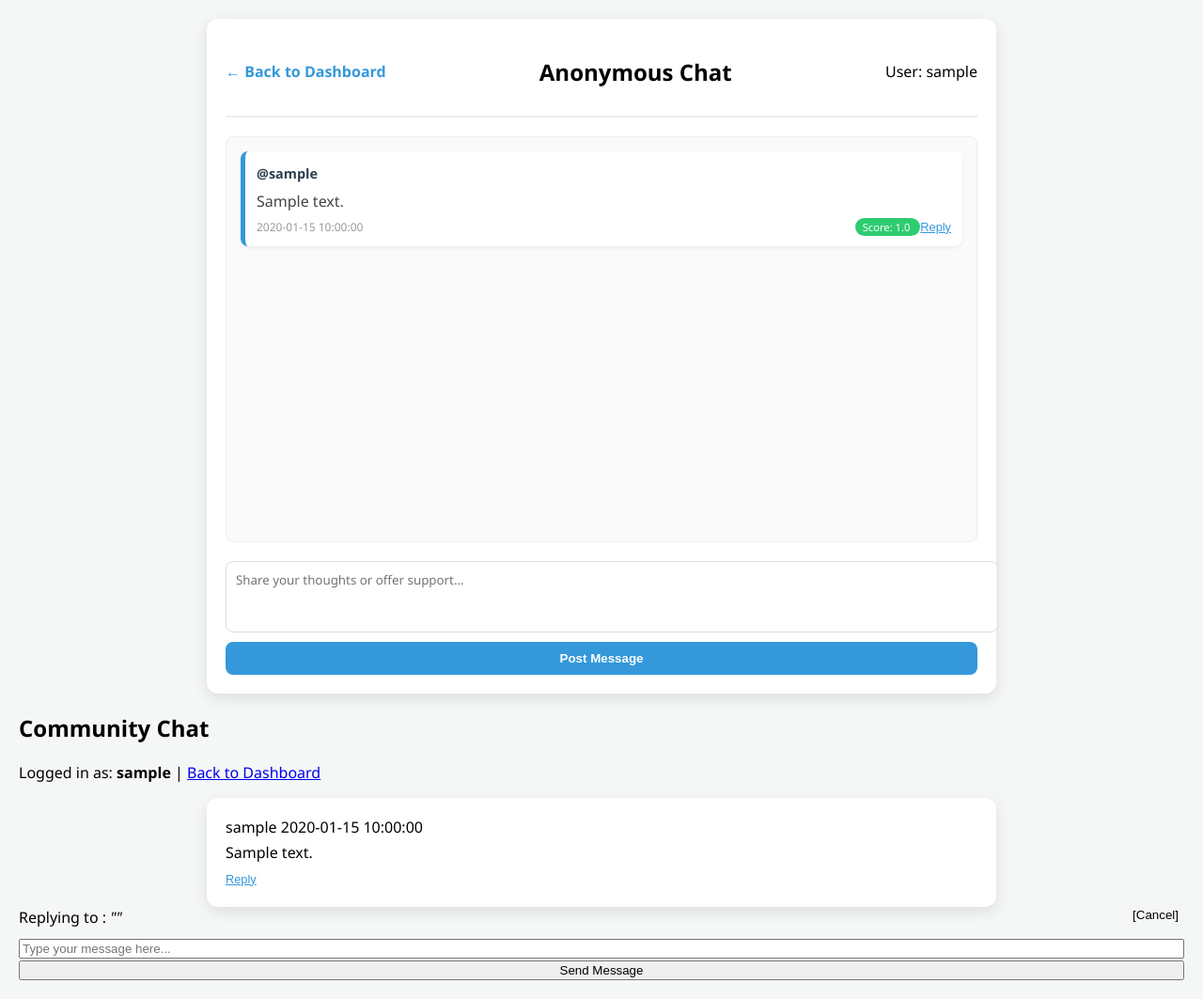
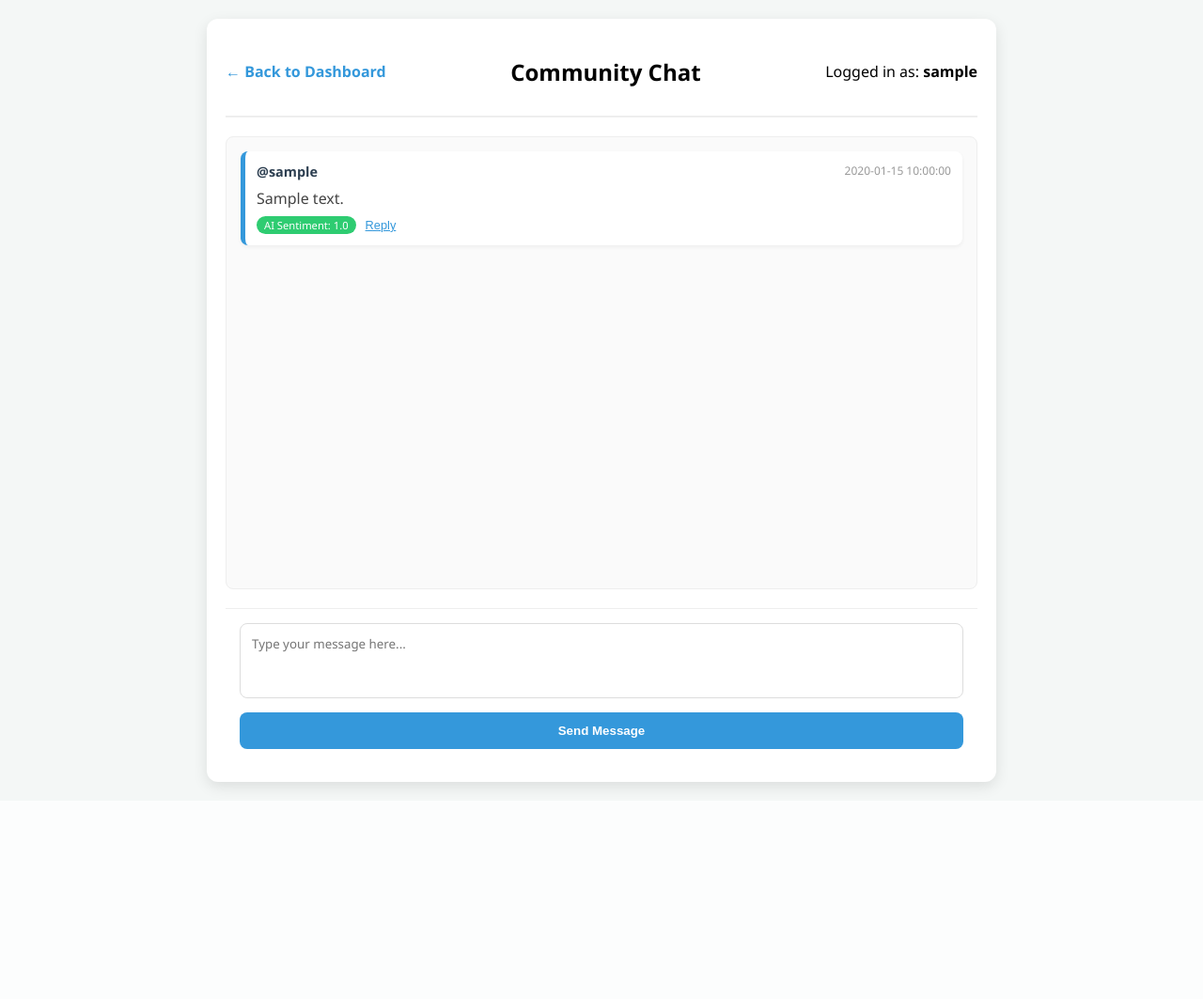
Before and after one commit to divyatharshiniiravisangkar-jpg/GitExercise-SoulSpeak, a Flask app: page /chat in a window 1280 px wide. Shown: the whole page at 94% size. After the commit the page ends 844 px from the top, so only its background shows below. Run offline with Flask 3, Linux system fonts and the light colour scheme; a user stored in the database is signed in; tables that the repository leaves empty hold one stand-in row (values such as "Sample post").

Commit message:
GitExercise-SoulSpeak

```diff
--- a/app.py
+++ b/app.py
@@ -105,15 +105,19 @@
 def chat():
     if 'user_id' not in session: return redirect(url_for('login'))
     db = get_db()
+
     if request.method == 'POST':
         msg = request.form.get('message')
-        reply_id = request.form.get('reply_to') # This captures the ID of the msg being replied to
+        reply_id = request.form.get('reply_to')
         pol, _ = analyze_mood(msg)
+
         db.execute("INSERT INTO chat (user_id, message, sentiment_polarity, reply_to) VALUES (?, ?, ?, ?)",
                    (session['user_id'], msg, pol, reply_id))
         db.commit()
+        # --- ADD THIS LINE ---
+        return redirect(url_for('chat'))
 
-    # Get messages and join with usernames
+    # This part only runs on GET (when the page loads normally)
     messages = db.execute('''
         SELECT chat.*, users.username FROM chat
         JOIN users ON chat.user_id = users.id
--- a/templates/chat.html
+++ b/templates/chat.html
@@ -3,7 +3,7 @@
 <head>
     <meta charset="UTF-8">
     <meta name="viewport" content="width=device-width, initial-scale=1.0">
-    <title>SoulSpeak - Anonymous Chat</title>
+    <title>SoulSpeak - Community Chat</title>
     <style>
         body { font-family: 'Segoe UI', sans-serif; background-color: #f4f7f6; margin: 0; padding: 20px; }
         .chat-container { max-width: 800px; margin: auto; background: white; padding: 20px; border-radius: 12px; box-shadow: 0 5px 15px rgba(0,0,0,0.1); }
@@ -12,26 +12,28 @@
         .back-link { text-decoration: none; color: #3498db; font-weight: bold; }
 
         /* Message Styles */
-        .message-list { height: 400px; overflow-y: auto; border: 1px solid #eee; padding: 15px; border-radius: 8px; margin-bottom: 20px; background: #fafafa; }
-        .message-item { background: white; padding: 12px; border-radius: 8px; margin-bottom: 15px; border-left: 5px solid #3498db; box-shadow: 0 2px 4px rgba(0,0,0,0.05); position: relative; }
+        .message-list { height: 450px; overflow-y: auto; border: 1px solid #eee; padding: 15px; border-radius: 8px; margin-bottom: 20px; background: #fafafa; }
+        .message-item { background: white; padding: 12px; border-radius: 8px; margin-bottom: 15px; border-left: 5px solid #3498db; box-shadow: 0 2px 4px rgba(0,0,0,0.05); }
 
         .user-name { font-weight: bold; color: #2c3e50; font-size: 0.9rem; }
-        .msg-text { margin: 8px 0; color: #444; }
-        .msg-meta { font-size: 0.75rem; color: #999; display: flex; justify-content: space-between; }
+        .timestamp { font-size: 0.75rem; color: #999; margin-left: 10px; }
+        .msg-text { margin: 8px 0; color: #444; word-wrap: break-word; }
 
-        /* Sentiment Indicators */
-        .sentiment-badge { padding: 2px 8px; border-radius: 10px; font-size: 0.7rem; color: white; }
+        /* Reply Quote Box */
+        .reply-quote { background: #eef7fd; border-left: 3px solid #3498db; padding: 8px 12px; margin: 5px 0 10px 0; font-size: 0.85rem; border-radius: 4px; color: #555; font-style: italic; }
+
+        /* Sentiment Badges */
+        .sentiment-badge { padding: 2px 8px; border-radius: 10px; font-size: 0.7rem; color: white; margin-right: 10px; }
         .pos { background: #2ecc71; } .neu { background: #95a5a6; } .neg { background: #e74c3c; }
 
-        /* Reply UI */
-        .reply-box { background: #eef7fd; border-left: 3px solid #3498db; padding: 5px 10px; margin-bottom: 10px; font-size: 0.8rem; border-radius: 4px; }
-        .reply-btn { background: none; border: none; color: #3498db; cursor: pointer; font-size: 0.8rem; padding: 0; text-decoration: underline; }
+        .reply-btn { background: none; border: none; color: #3498db; cursor: pointer; font-size: 0.8rem; text-decoration: underline; padding: 0; }
 
-        /* Input Form */
-        .input-area { display: flex; flex-direction: column; gap: 10px; }
-        .reply-indicator { display: none; background: #d1ecf1; padding: 8px; border-radius: 5px; font-size: 0.85rem; justify-content: space-between; }
-        textarea { width: 100%; padding: 10px; border: 1px solid #ddd; border-radius: 8px; resize: none; font-family: inherit; }
-        .send-btn { background: #3498db; color: white; border: none; padding: 10px; border-radius: 8px; cursor: pointer; font-weight: bold; }
+        /* Input Form Area */
+        .input-area { background: #fff; padding: 15px; border-top: 1px solid #eee; }
+        #reply-status-box { display: none; background: #d1ecf1; padding: 10px; border-radius: 5px; font-size: 0.85rem; margin-bottom: 10px; }
+
+        textarea { width: 100%; padding: 12px; border: 1px solid #ddd; border-radius: 8px; resize: none; font-family: inherit; box-sizing: border-box; }
+        .send-btn { width: 100%; background: #3498db; color: white; border: none; padding: 12px; border-radius: 8px; cursor: pointer; font-weight: bold; margin-top: 10px; transition: 0.3s; }
         .send-btn:hover { background: #2980b9; }
     </style>
 </head>
@@ -40,75 +42,17 @@
 <div class="chat-container">
     <div class="header">
         <a href="{{ url_for('home') }}" class="back-link">← Back to Dashboard</a>
-        <h2>Anonymous Chat</h2>
-        <span>User: {{ session['username'] }}</span>
+        <h2>Community Chat</h2>
+        <span>Logged in as: <strong>{{ session['username'] }}</strong></span>
     </div>
 
     <div class="message-list">
         {% for msg in messages %}
         <div class="message-item">
+            <div style="display: flex; justify-content: space-between;">
                 <span class="user-name">@{{ msg.username }}</span>
-
-            {% if msg.reply_to %}
-            <div class="reply-box">
-                Replying to message #{{ msg.reply_to }}
+                <span class="timestamp">{{ msg.date }}</span>
             </div>
-            {% endif %}
-
-            <p class="msg-text">{{ msg.message }}</p>
-
-            <div class="msg-meta">
-                <span>{{ msg.date }}</span>
-                <div>
-                    <span class="sentiment-badge {% if msg.sentiment_polarity > 0.1 %}pos{% elif msg.sentiment_polarity < -0.1 %}neg{% else %}neu{% endif %}">
-                        Score: {{ msg.sentiment_polarity }}
-                    </span>
-                    <button class="reply-btn" onclick="setupReply('{{ msg.id }}', '{{ msg.username }}')">Reply</button>
-                </div>
-            </div>
-        </div>
-        {% endfor %}
-    </div>
-
-    <form action="{{ url_for('chat') }}" method="POST" class="input-area">
-        <div id="reply-label" class="reply-indicator">
-            <span>Replying to <strong id="reply-user"></strong></span>
-            <button type="button" onclick="cancelReply()" style="border:none; background:none; cursor:pointer;">✖</button>
-        </div>
-
-        <input type="hidden" name="reply_to" id="reply_to_id" value="">
-
-        <textarea name="message" rows="3" placeholder="Share your thoughts or offer support..." required></textarea>
-        <button type="submit" class="send-btn">Post Message</button>
-    </form>
-</div>
-
-<script>
-    function setupReply(id, user) {
-        document.getElementById('reply_to_id').value = id;
-        document.getElementById('reply-user').innerText = "@" + user;
-        document.getElementById('reply-label').style.display = 'flex';
-        document.querySelector('textarea').placeholder = "Write your reply...";
-        document.querySelector('textarea').focus();
-    }
-
-    function cancelReply() {
-        document.getElementById('reply_to_id').value = "";
-        document.getElementById('reply-label').style.display = 'none';
-        document.querySelector('textarea').placeholder = "Share your thoughts or offer support...";
-    }
-</script>
-
-</body>
-</html>
-    <h2>Community Chat</h2>
-    <p>Logged in as: <strong>{{ session['username'] }}</strong> | <a href="/dashboard">Back to Dashboard</a></p>
-
-    <div class="chat-container">
-        {% for msg in messages %}
-        <div class="message">
-            <span class="username">{{ msg.username }}</span>
-            <span class="timestamp">{{ msg.date }}</span>
 
             {% if msg.replying_to_msg %}
             <div class="reply-quote">
@@ -117,9 +61,15 @@
             </div>
             {% endif %}
 
-            <p style="margin: 5px 0;">{{ msg.message }}</p>
+            <p class="msg-text">{{ msg.message }}</p>
+
+            <div style="display: flex; align-items: center; margin-top: 5px;">
+                <span class="sentiment-badge {% if msg.sentiment_polarity > 0.1 %}pos{% elif msg.sentiment_polarity < -0.1 %}neg{% else %}neu{% endif %}">
+                    AI Sentiment: {{ msg.sentiment_polarity }}
+                </span>
 
                 <button class="reply-btn" onclick="prepareReply('{{ msg.id }}', '{{ msg.message }}', '{{ msg.username }}')">Reply</button>
+            </div>
         </div>
         {% endfor %}
     </div>
@@ -127,31 +77,34 @@
     <div class="input-area">
         <div id="reply-status-box">
             <span>Replying to <strong><span id="reply-to-user"></span></strong>: <i>"<span id="reply-to-text"></span>"</i></span>
-            <button type="button" style="float:right; border:none; background:none; cursor:pointer;" onclick="cancelReply()">[Cancel]</button>
+            <button type="button" style="float:right; border:none; background:none; cursor:pointer; color:red;" onclick="cancelReply()">[Cancel]</button>
         </div>
 
-        <form method="POST">
+        <form method="POST" action="{{ url_for('chat') }}">
             <input type="hidden" name="reply_to" id="reply-id-field">
 
-            <input type="text" name="message" id="message-input" placeholder="Type your message here..." required style="width: 100%; box-sizing: border-box;">
-            <button type="submit" style="width: 100%;">Send Message</button>
+            <textarea name="message" id="message-input" rows="3" placeholder="Type your message here..." required></textarea>
+            <button type="submit" class="send-btn">Send Message</button>
         </form>
+    </div>
 </div>
 
 <script>
-        // This function fills the hidden ID field and shows the preview box
+    // Fills the hidden ID field and shows the "Replying to..." preview box
     function prepareReply(id, text, user) {
         document.getElementById('reply-id-field').value = id;
-            document.getElementById('reply-to-user').innerText = user;
-            document.getElementById('reply-to-text').innerText = text;
+        document.getElementById('reply-to-user').innerText = "@" + user;
+        document.getElementById('reply-to-text').innerText = text.substring(0, 50) + (text.length > 50 ? '...' : '');
         document.getElementById('reply-status-box').style.display = 'block';
+        document.getElementById('message-input').placeholder = "Write your reply...";
         document.getElementById('message-input').focus();
     }
 
-        // This function clears the reply data if the user clicks [Cancel]
+    // Clears the reply data and hides the preview box
     function cancelReply() {
         document.getElementById('reply-id-field').value = '';
         document.getElementById('reply-status-box').style.display = 'none';
+        document.getElementById('message-input').placeholder = "Type your message here...";
     }
 </script>
 
```
Also changed, not shown: database.db (deleted). Lines whose indentation alone changed are shown as unchanged.
